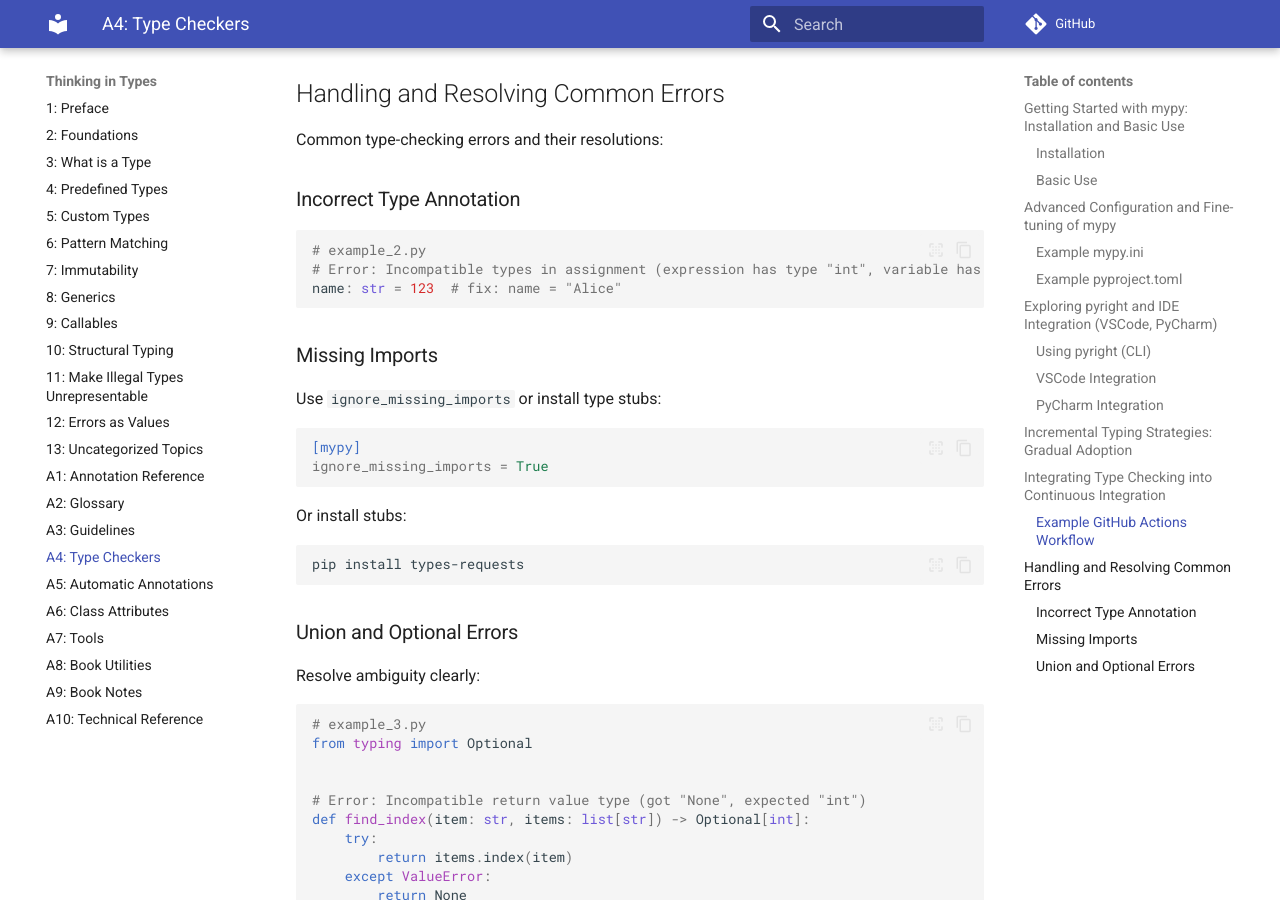
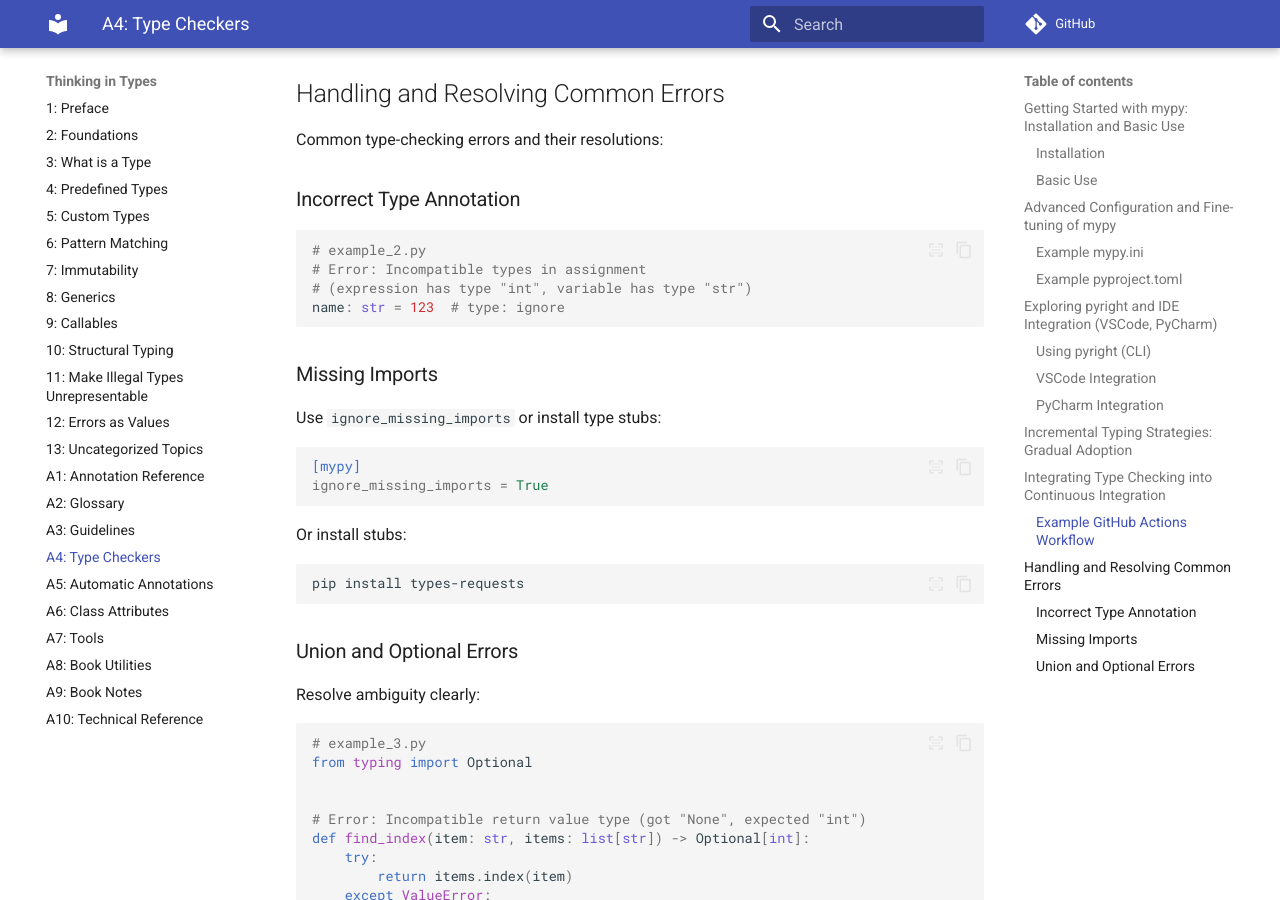
Before and after one commit to ThinkingInTypes/ThinkingInTypes.github.io, an MkDocs documentation site: the page built from Chapters/A04_Type_Checkers.md, in a window 1280 px wide and 900 px high, scrolled down 2988 px. Built offline with MkDocs 1.6.1 and Material for MkDocs 9.7.7, drawn with Linux system fonts in a browser that asks for light colours; comment, search, counter and statistics services are not loaded.

Commit message:
fix examples

````diff
--- a/Chapters/A04_Type_Checkers.md
+++ b/Chapters/A04_Type_Checkers.md
@@ -138,8 +138,9 @@ Common type-checking errors and their resolutions:
 
 ```python
 # example_2.py
-# Error: Incompatible types in assignment (expression has type "int", variable has type "str")
-name: str = 123  # fix: name = "Alice"
+# Error: Incompatible types in assignment
+# (expression has type "int", variable has type "str")
+name: str = 123  # type: ignore
 ```
 
 ### Missing Imports
````
Also changed, not shown: Chapters/04_Predefined_Types.md (+2 -1 lines), Chapters/06_Pattern_Matching.md (+2 -0 lines), Chapters/A10_Technical_Reference.md (+5 -1 lines).
